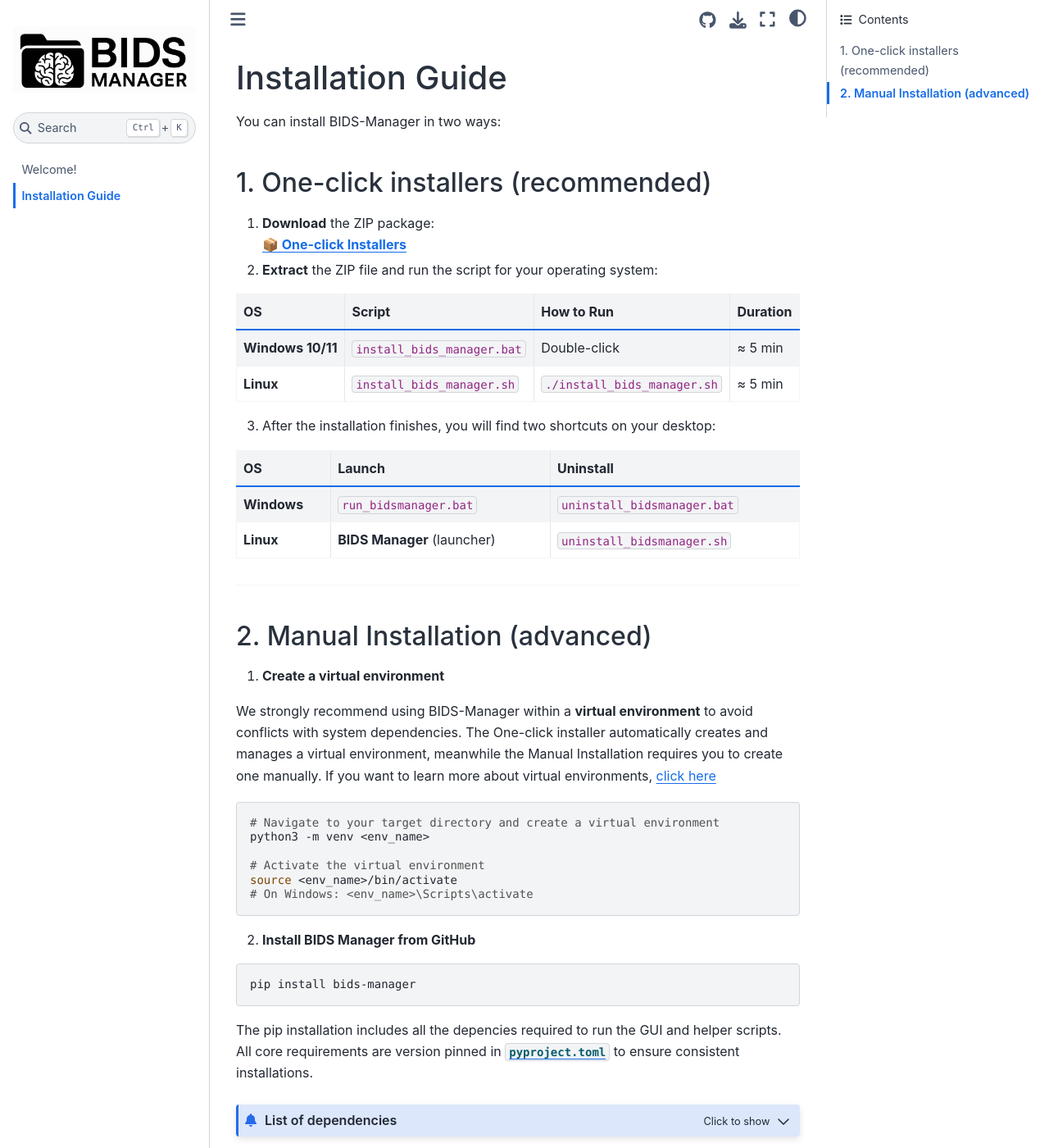
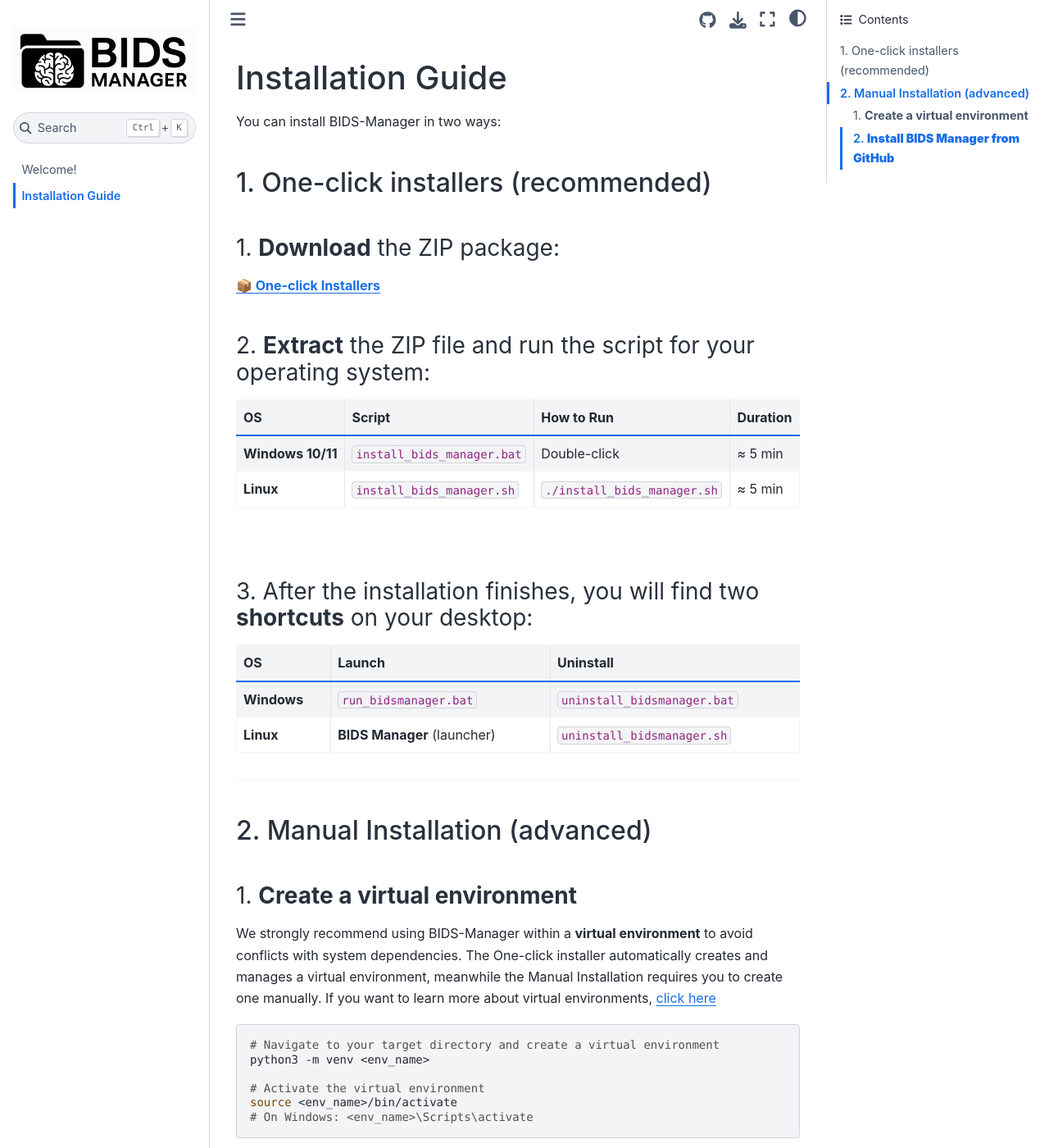
Before and after one commit to alexisbaxman/demo_bids-manager_documentation, a Jupyter Book: the page built from book/installation.md, in a window 1280 px wide and 1400 px high. Shown: the whole window at 82% size. Built offline with Jupyter Book 1.0.4 settings and Sphinx 7.4.7 and the Sphinx Book theme 1.1.4, drawn with Linux system fonts in a browser that asks for light colours.

Commit message:
Update installation.md

````diff
--- a/book/installation.md
+++ b/book/installation.md
@@ -3,17 +3,21 @@ You can install BIDS-Manager in two ways:
 
 ## 1. One-click installers (recommended)
 
-1. **Download** the ZIP package:
+### 1. **Download** the ZIP package:
    **[📦 One-click Installers](https://github.com/ANCPLabOldenburg/BIDS-Manager/raw/main/Installers/Installers.zip
 )**
-2. **Extract** the ZIP file and run the script for your operating system:
+<br>
+
+### 2. **Extract** the ZIP file and run the script for your operating system:
 
 | OS               | Script                        | How to Run                         | Duration |
 |------------------|-------------------------------|------------------------------------|---------|
 | **Windows 10/11**| `install_bids_manager.bat`     | Double-click                        | ≈ 5 min |
 | **Linux**        | `install_bids_manager.sh`      | `./install_bids_manager.sh`         | ≈ 5 min |
 
-3. After the installation finishes, you will find two shortcuts on your desktop:
+<br>
+
+### 3. After the installation finishes, you will find two **shortcuts** on your desktop:
 
 | OS          | Launch                    | Uninstall                      |
 |-------------|---------------------------|--------------------------------|
@@ -25,7 +29,7 @@ You can install BIDS-Manager in two ways:
 
 ## 2. Manual Installation (advanced)
 
-1. **Create a virtual environment**
+### 1. **Create a virtual environment**
 
 We strongly recommend using BIDS-Manager within a **virtual environment** to avoid conflicts with system dependencies.
 The One-click installer automatically creates and manages a virtual environment, meanwhile the Manual Installation requires you to create one manually. If you want to learn more about virtual environments, [click here](../extra/environment.md)
@@ -40,7 +44,7 @@ source <env_name>/bin/activate
 
 ```
 
-2. **Install BIDS Manager from GitHub**
+### 2. **Install BIDS Manager from GitHub**
 
 ```bash
 pip install bids-manager
````
